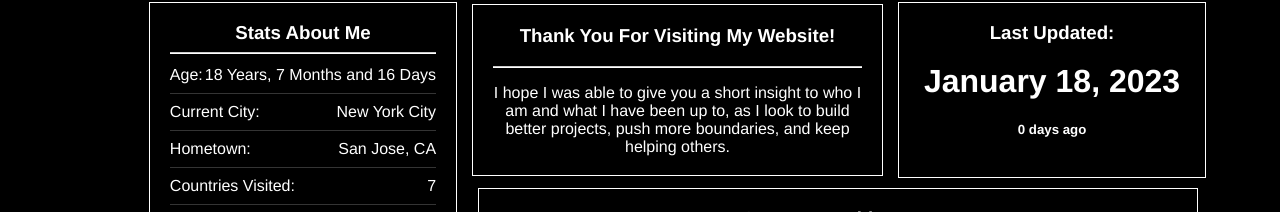
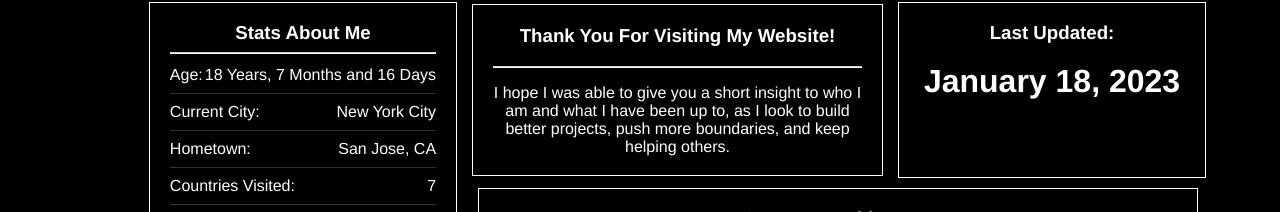
Before and after one commit to christopherlii/Christopher-Li-Website, a website built with Vite: page index.html in a window 1280 px wide. Shown: the part 2475-2687 px from the top of the page. Built offline with nearby package versions, Linux system fonts and the light colour scheme.

Commit message:
Update index.html

```diff
--- a/index.html
+++ b/index.html
@@ -671,7 +671,6 @@
         <div class="agrid-item" style="grid-row: 1 / 1; grid-column: 3/3">
           <h3>Last Updated:</h3>
           <h1 style="margin: auto;">January 18, 2023</h1>
-          <h5 id="daysago"></h5>
         </div>
 
         <div
```
